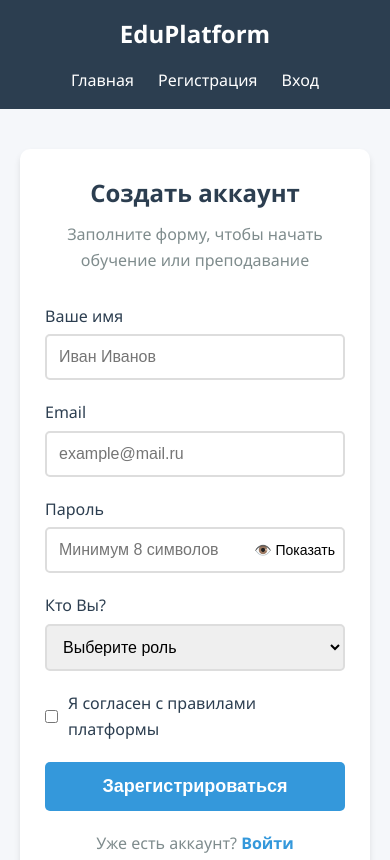
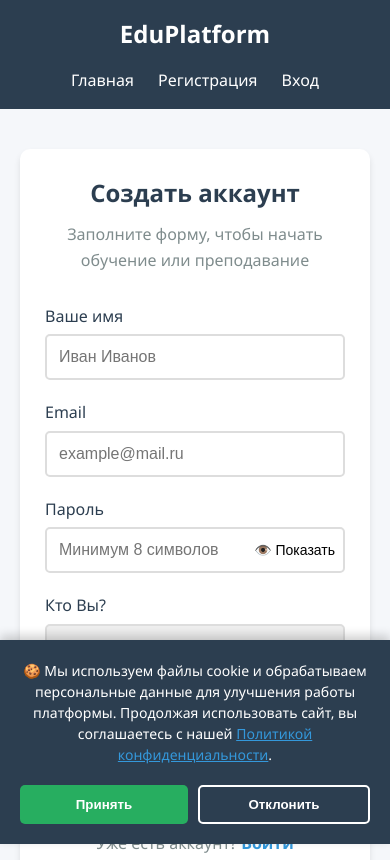
Before and after one commit to alextatmix/edu-platform, a website: page html/register.html in a window 390 px wide. Shown: the top 860 px of the page. Drawn offline with Linux system fonts and the light colour scheme.

Commit message:
добавлен сервер, package.json, cookie-баннер

```diff
--- a/css/style.css
+++ b/css/style.css
@@ -211,3 +211,105 @@ footer {
         padding: 25px; /* Меньше отступы внутри карточки */
     }
 }
+
+/* ========================================
+   COOKIE-БАННЕР (152-ФЗ)
+   ======================================== */
+
+.cookie-banner {
+    position: fixed; /* Фиксированное положение (всегда видно) */
+    bottom: 0; /* Прижат к низу экрана */
+    left: 0; /* Прижат к левому краю */
+    right: 0; /* Прижат к правому краю */
+    background-color: #2c3e50; /* Тёмно-синий фон */
+    color: white; /* Белый текст */
+    padding: 20px; /* Внутренние отступы */
+    box-shadow: 0 -4px 10px rgba(0, 0, 0, 0.2); /* Тень сверху */
+    z-index: 9999; /* Поверх всех элементов */
+    transition: transform 0.3s ease-in-out; /* Плавная анимация */
+}
+
+.cookie-banner-hidden {
+    transform: translateY(100%); /* Сдвиг вниз (исчезновение) */
+}
+
+.cookie-banner-content {
+    max-width: 1200px; /* Максимальная ширина контента */
+    margin: 0 auto; /* По центру */
+    display: flex; /* Гибкое расположение */
+    justify-content: space-between; /* Текст слева, кнопки справа */
+    align-items: center; /* По центру вертикали */
+    gap: 20px; /* Расстояние между элементами */
+    flex-wrap: wrap; /* Перенос на мобильных */
+}
+
+.cookie-banner-text {
+    flex: 1; /* Занимает доступное пространство */
+    margin: 0; /* Без отступов */
+    font-size: 14px; /* Размер шрифта */
+    line-height: 1.5; /* Межстрочный интервал */
+}
+
+.cookie-banner-text a {
+    color: #3498db; /* Голубая ссылка */
+    text-decoration: underline; /* Подчёркивание */
+}
+
+.cookie-banner-text a:hover {
+    color: #5dade2; /* Светлее при наведении */
+}
+
+.cookie-banner-buttons {
+    display: flex; /* Кнопки в ряд */
+    gap: 10px; /* Расстояние между кнопками */
+    flex-shrink: 0; /* Не сжимать кнопки */
+}
+
+.btn-accept {
+    background-color: #27ae60; /* Зелёная кнопка */
+    color: white;
+    padding: 10px 20px;
+    border: none;
+    border-radius: 5px;
+    cursor: pointer;
+    font-weight: bold;
+    transition: background-color 0.3s;
+}
+
+.btn-accept:hover {
+    background-color: #2ecc71; /* Светлее при наведении */
+}
+
+.btn-decline {
+    background-color: transparent; /* Прозрачный фон */
+    color: white;
+    padding: 10px 20px;
+    border: 2px solid white; /* Белая рамка */
+    border-radius: 5px;
+    cursor: pointer;
+    font-weight: bold;
+    transition: all 0.3s;
+}
+
+.btn-decline:hover {
+    background-color: white;
+    color: #2c3e50;
+}
+
+/* Адаптивность для мобильных */
+@media (max-width: 768px) {
+    .cookie-banner-content {
+        flex-direction: column; /* Элементы друг под другом */
+        text-align: center; /* Текст по центру */
+    }
+
+    .cookie-banner-buttons {
+        width: 100%; /* Кнопки на всю ширину */
+        justify-content: center; /* Кнопки по центру */
+    }
+
+    .btn-accept,
+    .btn-decline {
+        flex: 1; /* Кнопки одинаковой ширины */
+    }
+}
--- a/html/register.html
+++ b/html/register.html
@@ -11,7 +11,7 @@
     <!-- Подключение стилей -->
     <link rel="stylesheet" href="../css/style.css" />
     <!-- Подключение JavaScript (будет в конце body, но можно и здесь с defer) -->
-    <script src="../js/register.js" defer></script>
+    <!-- <script src="../js/register.js" defer></script> -->
   </head>
   <body>
     <!-- Шапка сайта -->
@@ -136,6 +136,7 @@
     <footer>
       <p>&copy; 2024 EduPlatform. Все права защищены.</p>
     </footer>
-    <!-- <script src="../js/register.js"></script> -->
+    <script src="../js/cookie-banner.js"></script>
+    <script src="../js/register.js"></script>
   </body>
 </html>
--- /dev/null
+++ b/js/cookie-banner.js
@@ -0,0 +1,174 @@
+/* ========================================
+   МОДУЛЬ: COOKIE-БАННЕР (152-ФЗ)
+   ======================================== */
+
+// Ждём полной загрузки страницы
+document.addEventListener('DOMContentLoaded', function() {
+
+    /* ========================================
+       КОНСТАНТЫ (настройки баннера)
+       ======================================== */
+
+    // Ключ для LocalStorage — под этим именем сохраняем согласие
+    const CONSENT_KEY = 'eduplatform_cookie_consent';
+
+    // Срок хранения согласия в днях (365 дней = 1 год)
+    const CONSENT_DURATION_DAYS = 365;
+
+    /* ========================================
+       ФУНКЦИЯ: ПРОВЕРИТЬ, ЕСТЬ ЛИ СОГЛАСИЕ
+       ======================================== */
+
+    function hasConsent() {
+        // Пытаемся получить значение из LocalStorage по ключу
+        const consent = localStorage.getItem(CONSENT_KEY);
+
+        // Если значение есть и равно 'true' — согласие есть
+        if (consent === 'true') {
+            return true;
+        }
+
+        // Иначе согласия нет
+        return false;
+    }
+
+    /* ========================================
+       ФУНКЦИЯ: СОХРАНИТЬ СОГЛАСИЕ
+       ======================================== */
+
+    function saveConsent(accepted) {
+        // Сохраняем значение ('true' или 'false') в LocalStorage
+        localStorage.setItem(CONSENT_KEY, accepted.toString());
+
+        // Вычисляем дату истечения (для Cookie, если понадобится)
+        const expiryDate = new Date();
+        expiryDate.setDate(expiryDate.getDate() + CONSENT_DURATION_DAYS);
+
+        // Создаём Cookie с датой истечения (для совместимости)
+        document.cookie = `cookie_consent=${accepted}; expires=${expiryDate.toUTCString()}; path=/; SameSite=Lax`;
+
+        // Выводим в консоль для отладки
+        console.log('✅ Согласие сохранено:', accepted);
+        console.log('📅 Истекает:', expiryDate);
+    }
+
+    /* ========================================
+       ФУНКЦИЯ: СОЗДАТЬ HTML БАННЕРА
+       ======================================== */
+
+    function createBanner() {
+        // Создаём новый div элемент
+        const banner = document.createElement('div');
+
+        // Добавляем класс для стилизации
+        banner.className = 'cookie-banner';
+
+        // Внутренний HTML баннера
+        banner.innerHTML = `
+            <div class="cookie-banner-content">
+                <p class="cookie-banner-text">
+                    🍪 Мы используем файлы cookie и обрабатываем персональные данные
+                    для улучшения работы платформы. Продолжая использовать сайт,
+                    вы соглашаетесь с нашей
+                    <a href="/privacy-policy.html" target="_blank">Политикой конфиденциальности</a>.
+                </p>
+                <div class="cookie-banner-buttons">
+                    <button id="cookie-accept" class="btn-accept">Принять</button>
+                    <button id="cookie-decline" class="btn-decline">Отклонить</button>
+                </div>
+            </div>
+        `;
+
+        // Возвращаем созданный элемент
+        return banner;
+    }
+
+    /* ========================================
+       ФУНКЦИЯ: ПОКАЗАТЬ БАННЕР
+       ======================================== */
+
+    function showBanner() {
+        // Создаём HTML баннера
+        const banner = createBanner();
+
+        // Добавляем баннер в конец body (чтобы был поверх всего)
+        document.body.appendChild(banner);
+
+        // Находим кнопки внутри баннера
+        const acceptBtn = document.getElementById('cookie-accept');
+        const declineBtn = document.getElementById('cookie-decline');
+
+        /* --- Обработчик кнопки «Принять» --- */
+        acceptBtn.addEventListener('click', function() {
+            // Сохраняем согласие (true)
+            saveConsent(true);
+            // Скрываем баннер
+            hideBanner(banner);
+            // Выводим сообщение
+            console.log('👍 Пользователь принял cookie');
+        });
+
+        /* --- Обработчик кнопки «Отклонить» --- */
+        declineBtn.addEventListener('click', function() {
+            // Сохраняем отказ (false)
+            saveConsent(false);
+            // Скрываем баннер
+            hideBanner(banner);
+            // Выводим сообщение
+            console.log('👎 Пользователь отклонил cookie');
+        });
+
+        // Выводим в консоль для отладки
+        console.log('🍪 Cookie-баннер показан');
+    }
+
+    /* ========================================
+       ФУНКЦИЯ: СКРЫТЬ БАННЕР
+       ======================================== */
+
+    function hideBanner(banner) {
+        // Добавляем класс для анимации исчезновения
+        banner.classList.add('cookie-banner-hidden');
+
+        // Через 300мс (после анимации) удаляем баннер из DOM
+        setTimeout(function() {
+            banner.remove();
+        }, 300);
+    }
+
+    /* ========================================
+       ГЛАВНАЯ ЛОГИКА: ПОКАЗАТЬ ИЛИ НЕТ?
+       ======================================== */
+
+    // Проверяем, есть ли уже согласие
+    if (!hasConsent()) {
+        // Если согласия нет — показываем баннер
+        // Но с небольшой задержкой (500мс), чтобы не мешать сразу при загрузке
+        setTimeout(showBanner, 500);
+    } else {
+        // Если согласие уже есть — ничего не делаем (баннер не показываем)
+        console.log('✅ Согласие уже есть, баннер не показываем');
+    }
+
+    /* ========================================
+       ПУБЛИЧНЫЕ ФУНКЦИИ (для использования в других файлах)
+       ======================================== */
+
+    // Делаем функции доступными извне (через window)
+    window.CookieConsent = {
+        // Проверить, есть ли согласие
+        hasConsent: hasConsent,
+        // Получить значение согласия
+        getConsent: function() {
+            return localStorage.getItem(CONSENT_KEY);
+        },
+        // Отозвать согласие (пользователь передумал)
+        revokeConsent: function() {
+            localStorage.removeItem(CONSENT_KEY);
+            document.cookie = 'cookie_consent=; expires=Thu, 01 Jan 1970 00:00:00 UTC; path=/;';
+            console.log('🔄 Согласие отозвано');
+            // Показываем баннер снова
+            setTimeout(showBanner, 500);
+        }
+    };
+});
```
Also changed, not shown: package.json (added, +27 -0 lines), server/index.js (added, +213 -0 lines), 1 other file.
